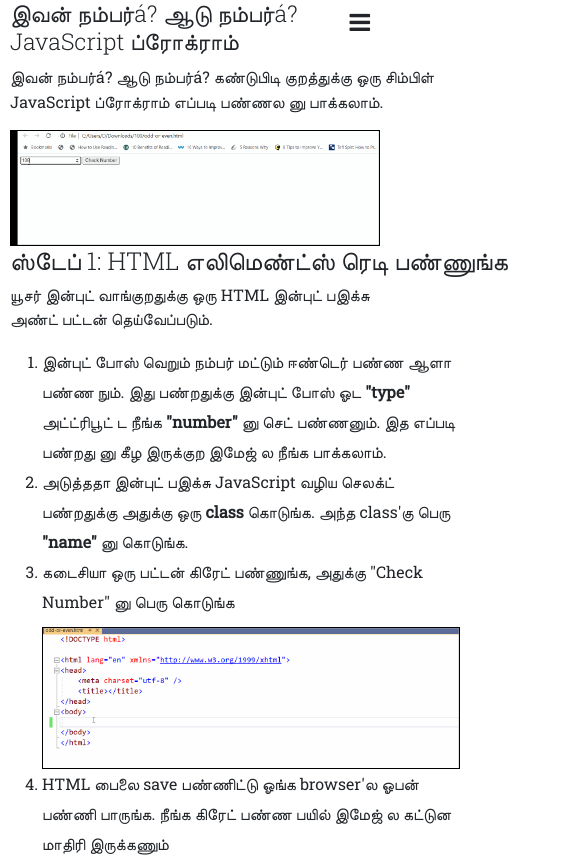
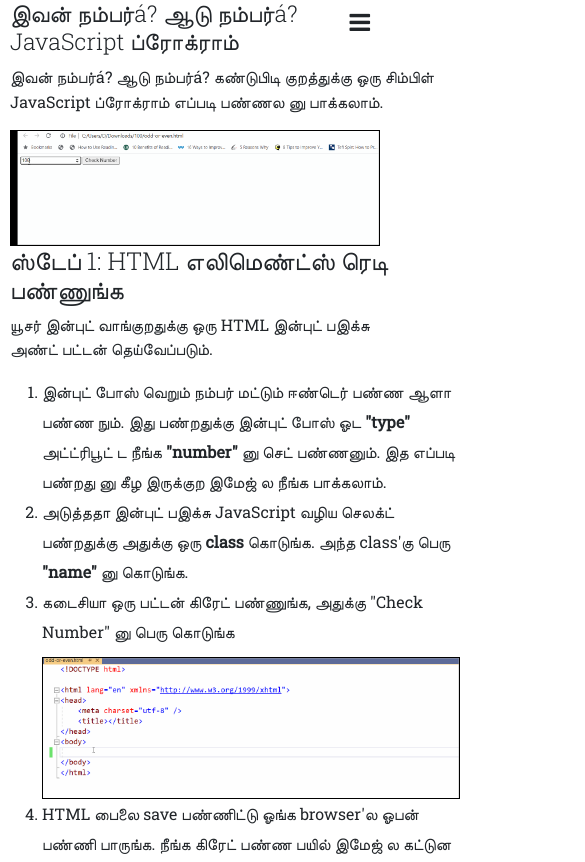
Before and after one commit to lazycoder2021/javascript_lessons, a plain HTML site: page tamil_version.html in a window 390 px wide. Shown: the top 862 px of the page, 585 px wide, since content can reach past the window. Drawn offline with nearby package versions, Linux system fonts and the light colour scheme; a script that the page names is missing.

Commit message:
style updated

```diff
--- a/tamil_version.html
+++ b/tamil_version.html
@@ -126,7 +126,9 @@
 
         @media only screen and (max-width:500px) {
 
-
+            h2{
+                width:450px;
+            }
 
 
             .scroll-nav {
```
